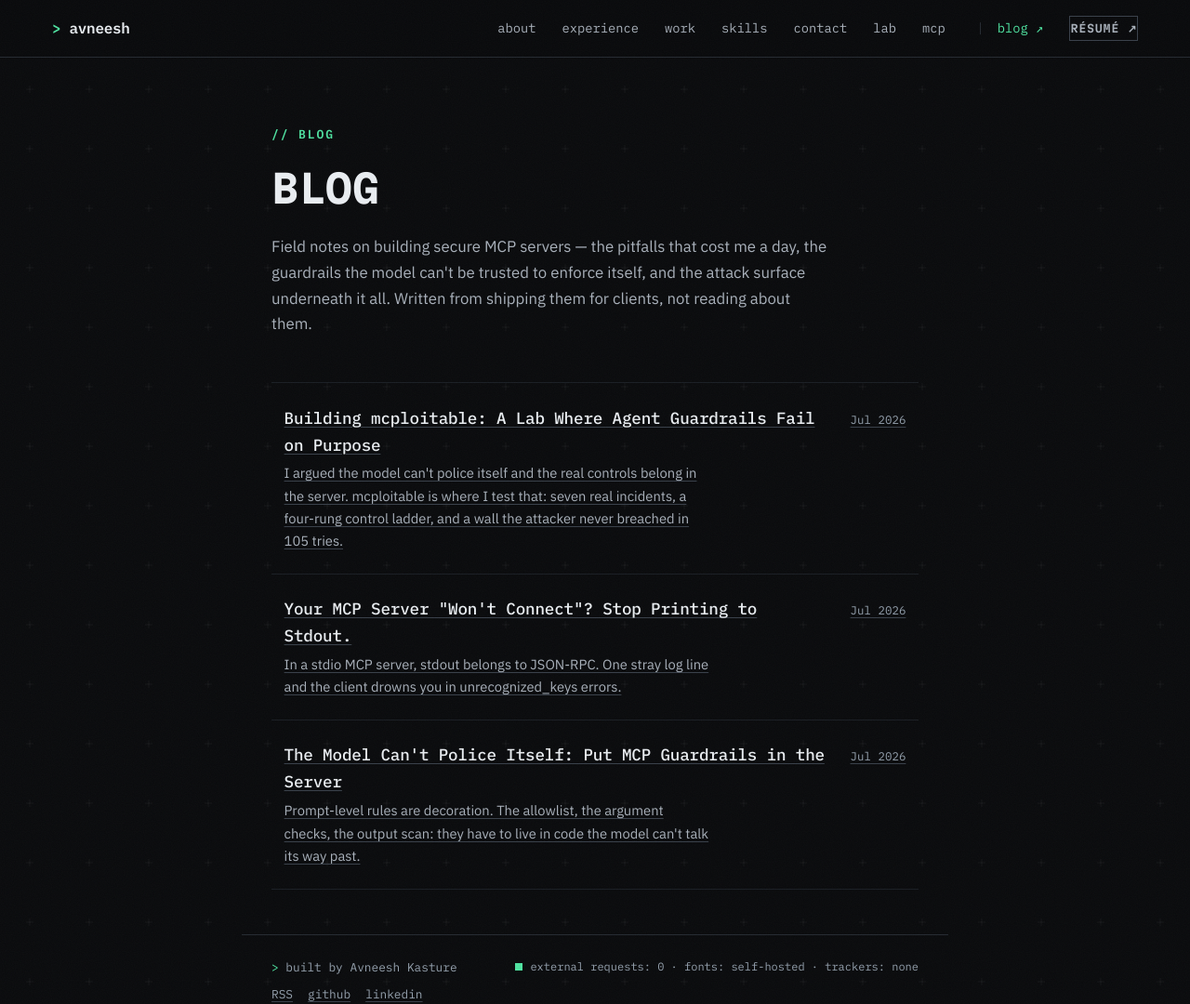
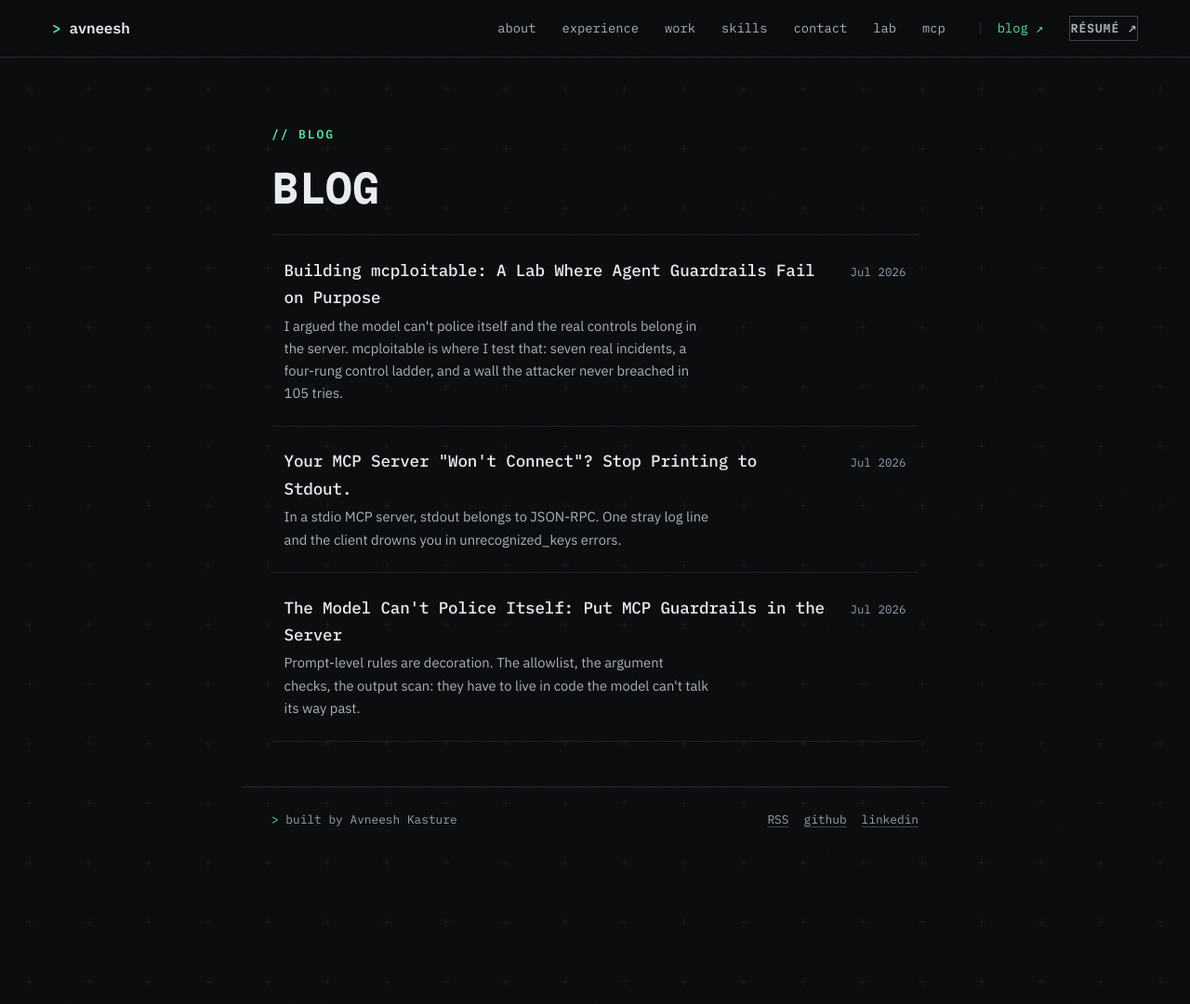
Before and after one commit to agileAlligator/Portfolio-Page, a Jekyll site: the page built from blog.html, in a window 1280 px wide and 1080 px high. Shown: the whole window at 93% size. Built offline with Jekyll 4.4.1, drawn with Linux system fonts in a browser that asks for light colours.

Commit message:
Fix reported issues: footer readout, blog scope/underline, seinfeld mobile
- Remove the "external requests: 0 · fonts: self-hosted · trackers: none"
  footer readout — nobody asked; it read as try-hard.
- Blog: drop the MCP-scoped description (front-matter + visible intro) — the
  blog isn't only about securing MCP servers.
- Blog: stop underlining the post-list blurbs — the post row is a nav control,
  not prose, so .post-list-item a overrides the global li-a underline.
- Seinfeld rolodex: the earlier <main> wrapper made <main> the sole flex child
  of body, so the inner elements lost body's gap+centering and the day tabs
  collapsed into the machine above and the controls below. Restore the flex
  column on <main>. Verified via screenshots @390 and @1280 — tabs and controls
  now sit cleanly below the rolodex, no overlap, both viewports.

Co-Authored-By: Claude Opus 4.8 <noreply@anthropic.com>
Claude-Session: https://claude.ai/code/session_01BU5ByKS38spu23Av3PhyTm

```diff
--- a/_layouts/default.html
+++ b/_layouts/default.html
@@ -47,7 +47,6 @@
 
 		<footer class="footer site-footer" aria-label="Site">
 			<span><span class="prompt">&gt;</span> built by Avneesh Kasture</span>
-			<span class="sys-status"><span class="sys-status-led" aria-hidden="true"></span>external requests: 0 · fonts: self-hosted · trackers: none</span>
 			<span class="site-footer-links">
 				<a href="/feed.xml">RSS</a>
 				<a href="https://github.com/agileAlligator" target="_blank" rel="noopener">github</a>
--- a/assets/blog.css
+++ b/assets/blog.css
@@ -44,6 +44,8 @@
 	padding: 1.4rem 0.85rem;
 	position: relative;
 	transition: color 0.2s var(--ease);
+	/* the post row is a nav control, not prose — no underline (overrides the global li a rule) */
+	text-decoration: none;
 }
 /* left accent bar grows in place on hover — no layout shift, no bg wash */
 .post-list-item a::before {
--- a/blog.html
+++ b/blog.html
@@ -1,20 +1,12 @@
 ---
 layout: default
 title: Blog
-description: >-
-  Field notes on building secure MCP servers — the pitfalls, the guardrails,
-  and the attack surface — from shipping them for clients.
+description: Field notes from the things I build.
 permalink: /blog/
 ---
 <section class="blog-index">
 	<p class="section-label">// blog</p>
 	<h1 class="blog-title">Blog</h1>
-	<p class="blog-intro">
-		Field notes on building secure MCP servers — the pitfalls that cost me a day,
-		the guardrails the model can't be trusted to enforce itself, and the attack
-		surface underneath it all. Written from shipping them for clients, not reading
-		about them.
-	</p>
 
 	{% if site.posts.size > 0 %}
 	<ul class="post-list">
```
Also changed, not shown: seinfeld-rolodex.html (+10 -0 lines).
